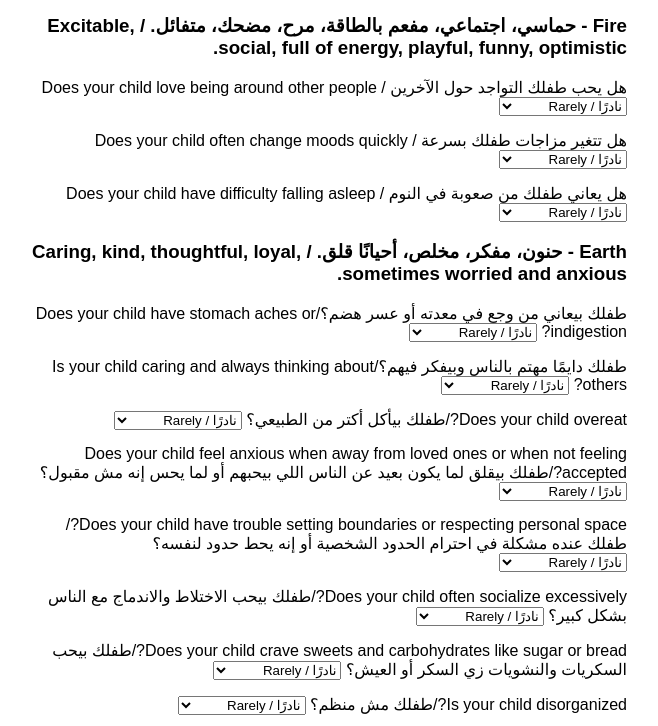
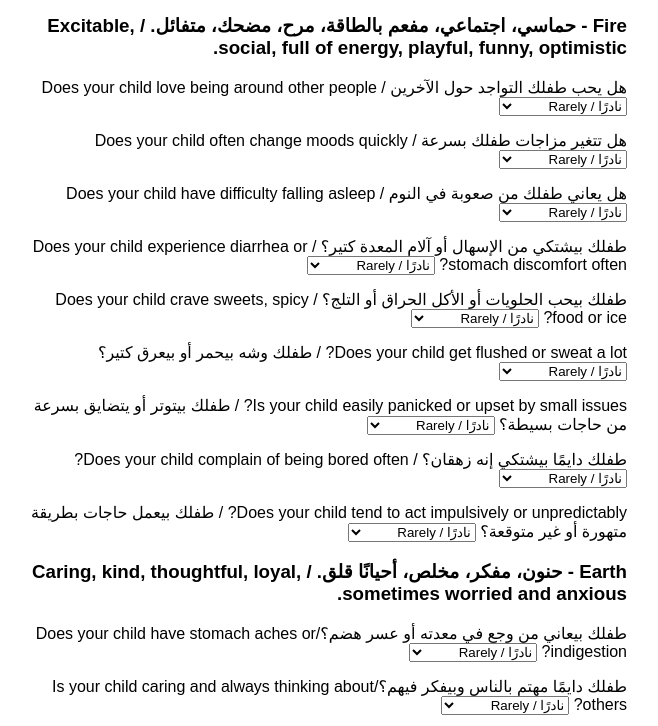
Before and after one commit to rawan223hh/code, a plain HTML site: page index.html in a window 1280 px wide. Shown: the part 565-1291 px from the top of the page, without its empty margins (313-971 px from the left). Drawn offline with Linux system fonts and the light colour scheme.

Commit message:
Update index.html

```diff
--- a/index.html
+++ b/index.html
@@ -49,6 +49,12 @@
                     "هل يحب طفلك التواجد حول الآخرين / Does your child love being around other people",
                     "هل تتغير مزاجات طفلك بسرعة / Does your child often change moods quickly",
                     "هل يعاني طفلك من صعوبة في النوم / Does your child have difficulty falling asleep",
+                    "طفلك بيشتكي من الإسهال أو آلام المعدة كتير؟ / Does your child experience diarrhea or stomach discomfort often?",
+                    "طفلك بيحب الحلويات أو الأكل الحراق أو التلج؟ / Does your child crave sweets, spicy food or ice?",
+                    "Does your child get flushed or sweat a lot? / طفلك وشه بيحمر أو بيعرق كتير؟",
+                    "Is your child easily panicked or upset by small issues? / طفلك بيتوتر أو يتضايق بسرعة من حاجات بسيطة؟",
+                    "طفلك دايمًا بيشتكي إنه زهقان؟ / Does your child complain of being bored often?",
+                    "Does your child tend to act impulsively or unpredictably? / طفلك بيعمل حاجات بطريقة متهورة أو غير متوقعة؟"
                 ]
             },
             Earth: {
```
